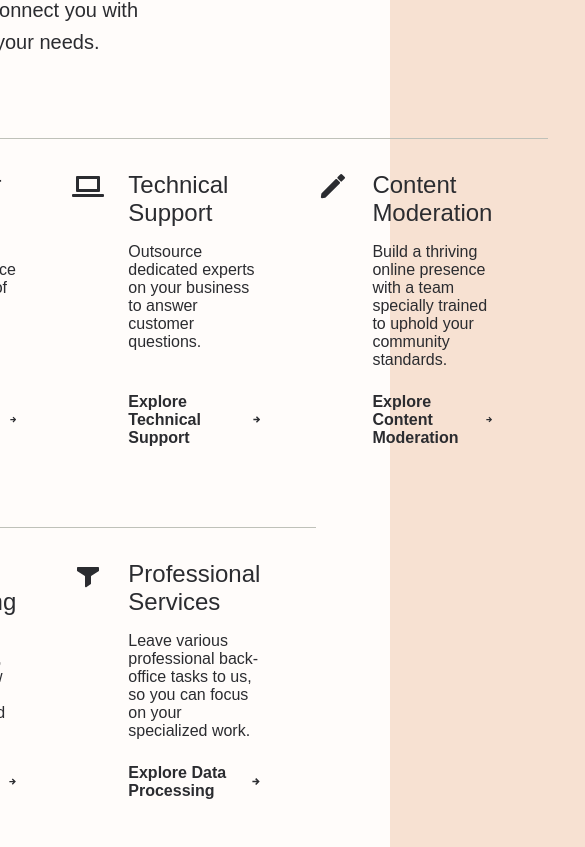
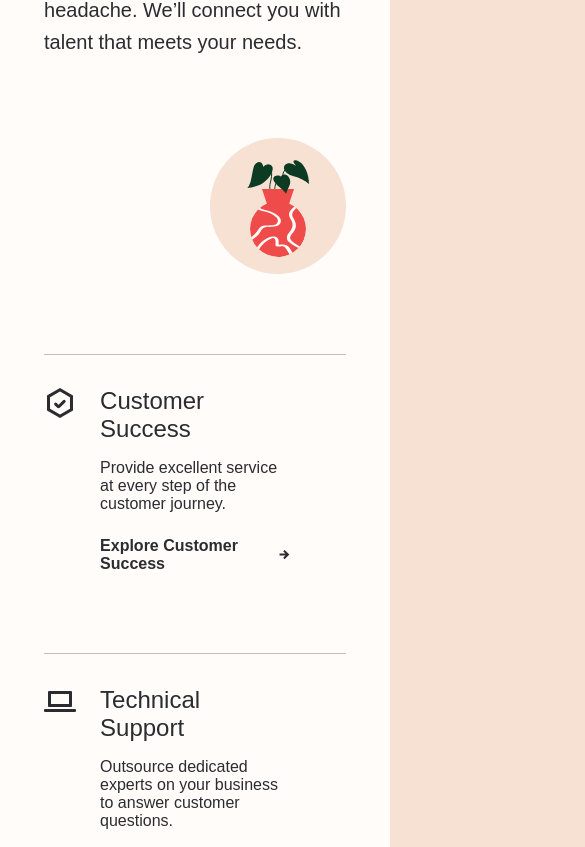
Before and after one commit to Davidihl/react-landing-page, a React app: page / in a window 390 px wide. Shown: the part 4637-5484 px from the top of the page, 585 px wide, since content can reach past the window. Built offline with nearby package versions, Linux system fonts and the light colour scheme; the HTML template or start-up script is replaced by a standard one; a web font is replaced by a local one.

Commit message:
Add media queries

```diff
--- a/src/App.module.scss
+++ b/src/App.module.scss
@@ -2,6 +2,8 @@ $maxWidth: 100%;
 $serif: 'Nanum Myeongjo', serif;
 $sanserif: 'Comme', sans-serif;
 $serifItalic: 'Playfair Display', serif;
+$screen-md-max: 1100px;
+$screen-sm-max: 768px;
 
 // FAB-Button links unten
 .fabButton {
@@ -438,6 +440,14 @@ section {
   align-items: start;
   padding-bottom: 136px;
 
+  @media (max-width: $screen-md-max) {
+    grid-template-columns: 1fr 1fr;
+  }
+
+  @media (max-width: $screen-sm-max) {
+    grid-template-columns: 1fr;
+  }
+
   a {
     text-decoration: none;
     color: inherit;
@@ -599,6 +609,7 @@ section {
   position: relative;
 
   .elipse {
+    max-width: 100%;
     object-fit: cover;
     display: block;
   }
@@ -637,6 +648,10 @@ section {
   align-items: start;
   margin: 0 7%;
   gap: 10rem;
+
+  @media (max-width: $screen-md-max) {
+    flex-direction: column;
+  }
 
   a {
     width: 100%;
```
